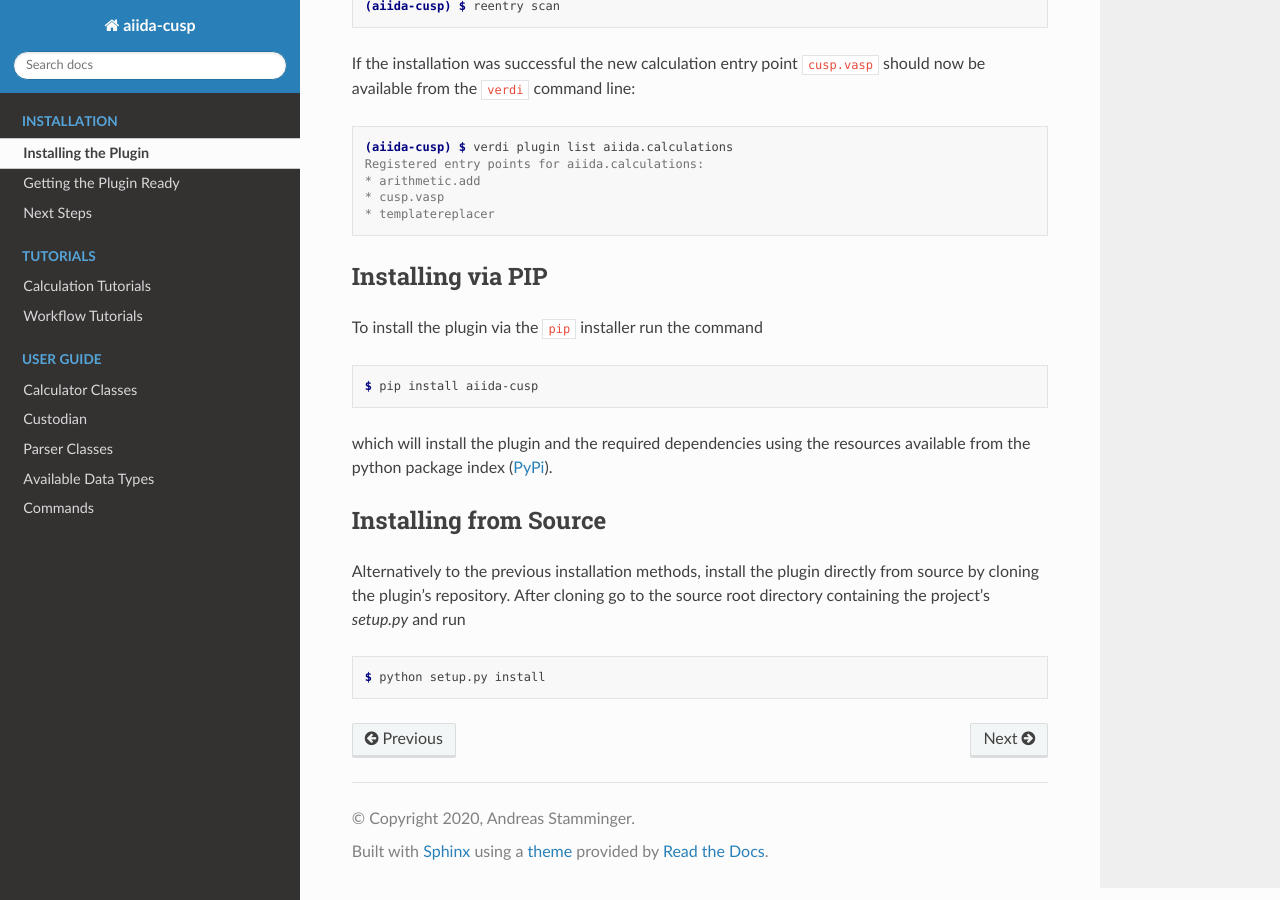
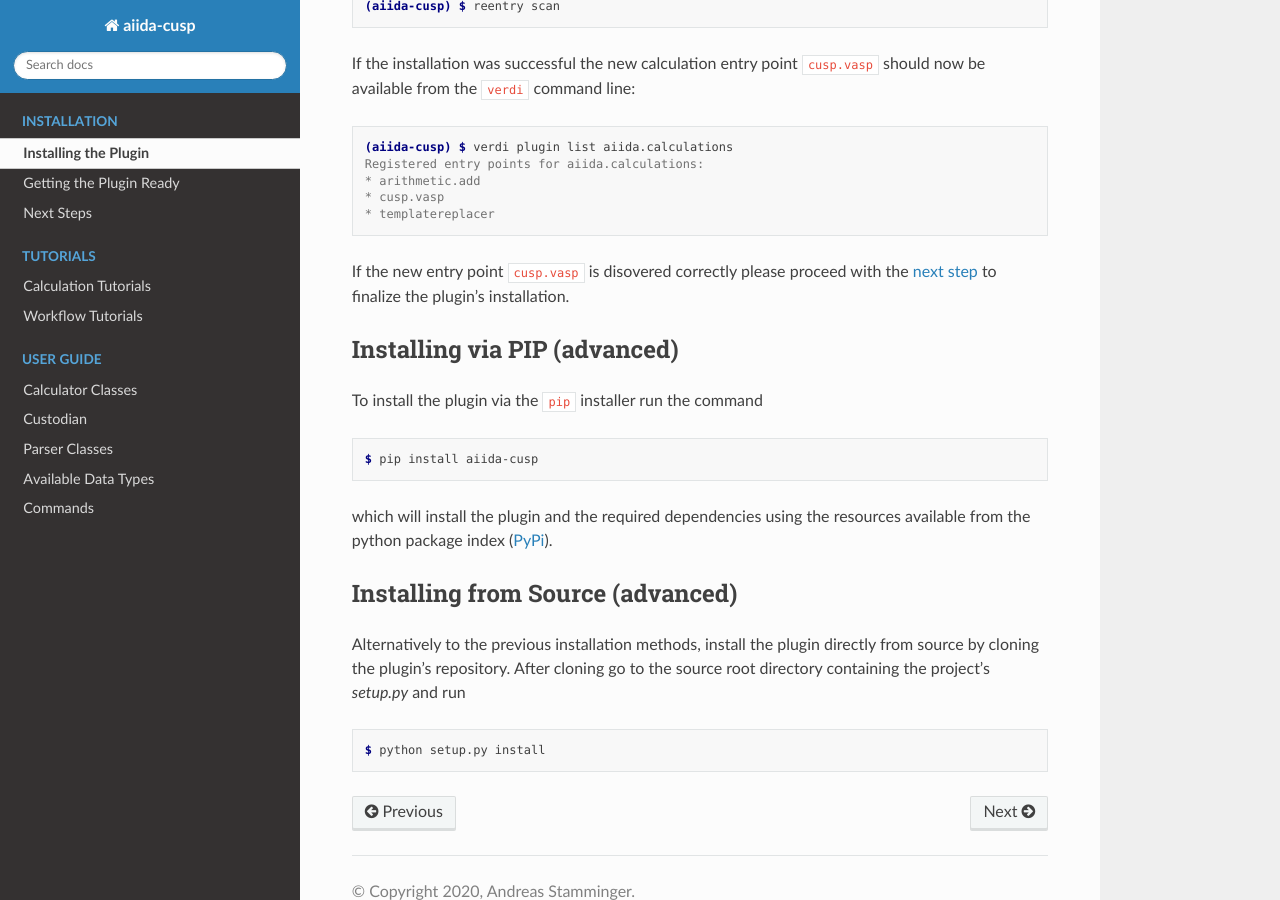
Before and after one commit to aiida-cusp/aiida-cusp, a Sphinx documentation site: the page built from docs/source/installation/installation.rst, in a window 1280 px wide and 900 px high, scrolled down 1544 px. Built offline with Sphinx 7.4.7 and the Read the Docs theme 2.0.0, drawn with Linux system fonts in a browser that asks for light colours; pages that are not in the unit, such as notebooks, are missing from menus.

```diff
--- a/docs/source/installation/get_plugin_ready.rst
+++ b/docs/source/installation/get_plugin_ready.rst
@@ -14,8 +14,8 @@
 
 .. note::
 
-   Although the plugin installation automatically installs AiiDA to the plugin's environment you still need to manually configure the fresh AiiDA installation.
-   In case you are new to AiiDA please refer to the `AiiDA documentation`_ for detailed instructions on how to install and/or setup AiiDA and it's related services.
+   Although the plugin installation automatically installs AiiDA to the plugin's environment you still need to manually configure and setup the new AiiDA installation.
+   In case you are new to AiiDA please refer to the `AiiDA documentation`_ for detailed instructions on how to setup a new AiiDA installation and it's related services.
 
 .. _installation-getpluginready-setupcustodian:
 
--- a/docs/source/installation/installation.rst
+++ b/docs/source/installation/installation.rst
@@ -71,10 +71,12 @@
    * cusp.vasp
    * templatereplacer
 
+If the new entry point ``cusp.vasp`` is disovered correctly please proceed with the :ref:`next step<installation-getpluginready>` to finalize the plugin's installation.
+
 .. _installation-installingtheplugin-pip:
 
-Installing via PIP
-==================
+Installing via PIP (advanced)
+=============================
 
 
 To install the plugin via the ``pip`` installer run the command
@@ -88,8 +90,8 @@
 
 .. _installation-installingtheplugin-source:
 
-Installing from Source
-======================
+Installing from Source (advanced)
+=================================
 
 Alternatively to the previous installation methods, install the plugin directly from source by cloning the plugin's repository.
 After cloning go to the source root directory containing the project's `setup.py` and run
```
